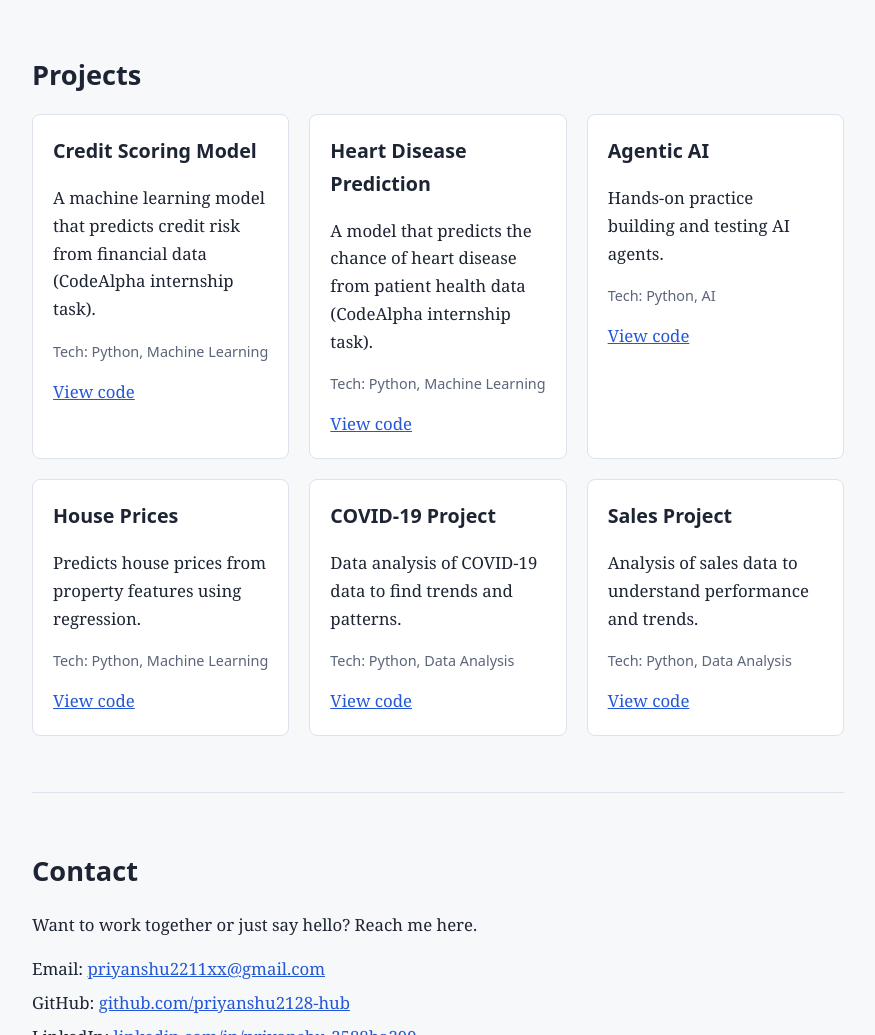
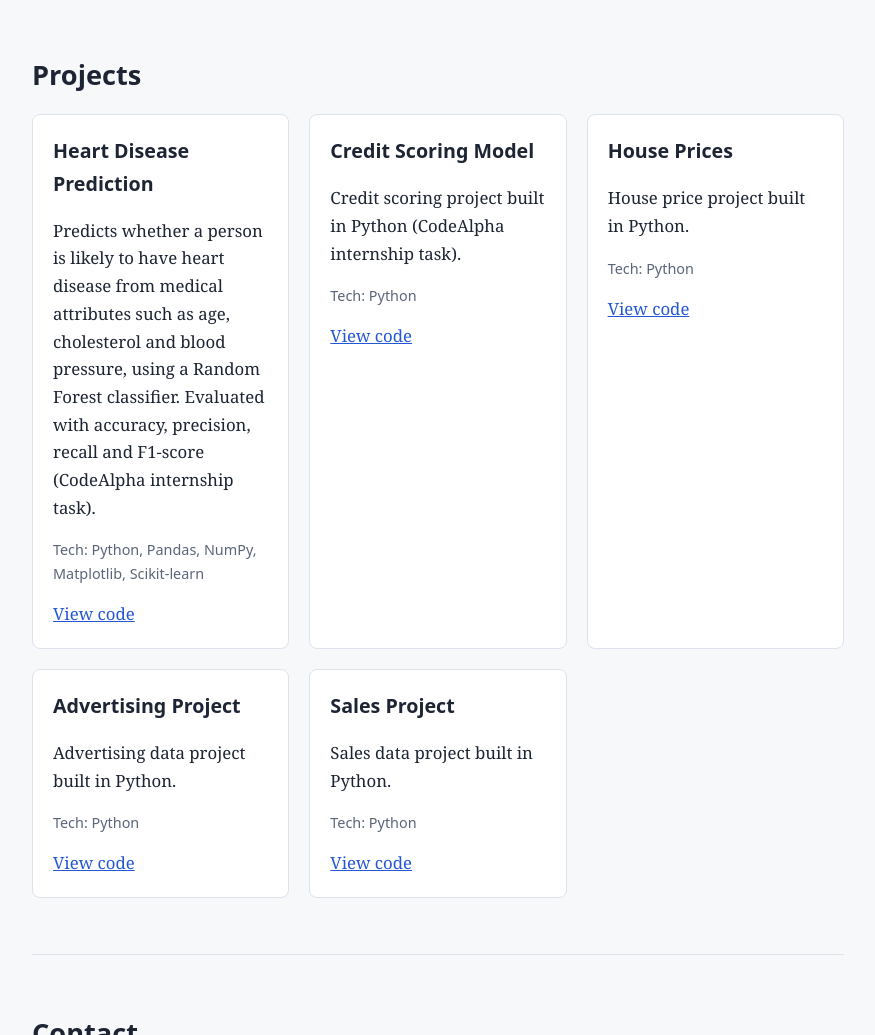
Before and after one commit to priyanshu2128-hub/portfolio, a plain HTML site: page index.html in a window 1280 px wide. Shown: the part 1018-2053 px from the top of the page, without its empty margins (202-1077 px from the left). Drawn offline with Linux system fonts and the light colour scheme.

Commit message:
Uodate Projects

```diff
--- a/index.html
+++ b/index.html
@@ -37,39 +37,33 @@
     <h2>Projects</h2>
     <div class="grid">
       <article>
+        <h3>Heart Disease Prediction</h3>
+        <p>Predicts whether a person is likely to have heart disease from medical attributes such as age, cholesterol and blood pressure, using a Random Forest classifier. Evaluated with accuracy, precision, recall and F1-score (CodeAlpha internship task).</p>
+        <p class="tech">Tech: Python, Pandas, NumPy, Matplotlib, Scikit-learn</p>
+        <a href="https://github.com/priyanshu2128-hub/CodeAlpha_HeartDiseasePrediction">View code</a>
+      </article>
+      <article>
         <h3>Credit Scoring Model</h3>
-        <p>A machine learning model that predicts credit risk from financial data (CodeAlpha internship task).</p>
-        <p class="tech">Tech: Python, Machine Learning</p>
+        <p>Credit scoring project built in Python (CodeAlpha internship task).</p>
+        <p class="tech">Tech: Python</p>
         <a href="https://github.com/priyanshu2128-hub/CodeAlpha_CreditScoringModel">View code</a>
       </article>
       <article>
-        <h3>Heart Disease Prediction</h3>
-        <p>A model that predicts the chance of heart disease from patient health data (CodeAlpha internship task).</p>
-        <p class="tech">Tech: Python, Machine Learning</p>
-        <a href="https://github.com/priyanshu2128-hub/CodeAlpha_HeartDiseasePrediction">View code</a>
-      </article>
-      <article>
-        <h3>Agentic AI</h3>
-        <p>Hands-on practice building and testing AI agents.</p>
-        <p class="tech">Tech: Python, AI</p>
-        <a href="https://github.com/priyanshu2128-hub/agenticAI">View code</a>
-      </article>
-      <article>
         <h3>House Prices</h3>
-        <p>Predicts house prices from property features using regression.</p>
-        <p class="tech">Tech: Python, Machine Learning</p>
+        <p>House price project built in Python.</p>
+        <p class="tech">Tech: Python</p>
         <a href="https://github.com/priyanshu2128-hub/House-prices">View code</a>
       </article>
       <article>
-        <h3>COVID-19 Project</h3>
-        <p>Data analysis of COVID-19 data to find trends and patterns.</p>
-        <p class="tech">Tech: Python, Data Analysis</p>
-        <a href="https://github.com/priyanshu2128-hub/covid_19project">View code</a>
+        <h3>Advertising Project</h3>
+        <p>Advertising data project built in Python.</p>
+        <p class="tech">Tech: Python</p>
+        <a href="https://github.com/priyanshu2128-hub/advertising-project">View code</a>
       </article>
       <article>
         <h3>Sales Project</h3>
-        <p>Analysis of sales data to understand performance and trends.</p>
-        <p class="tech">Tech: Python, Data Analysis</p>
+        <p>Sales data project built in Python.</p>
+        <p class="tech">Tech: Python</p>
         <a href="https://github.com/priyanshu2128-hub/sales-projects">View code</a>
       </article>
     </div>
```
